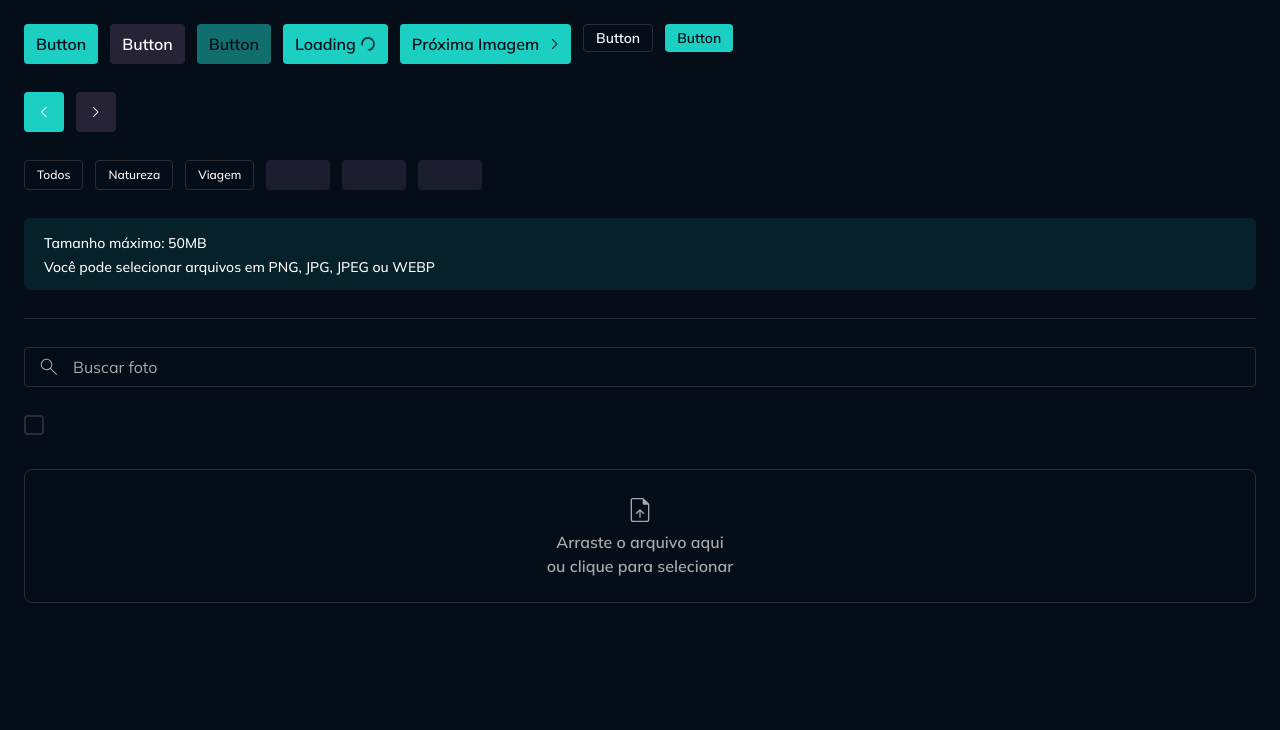
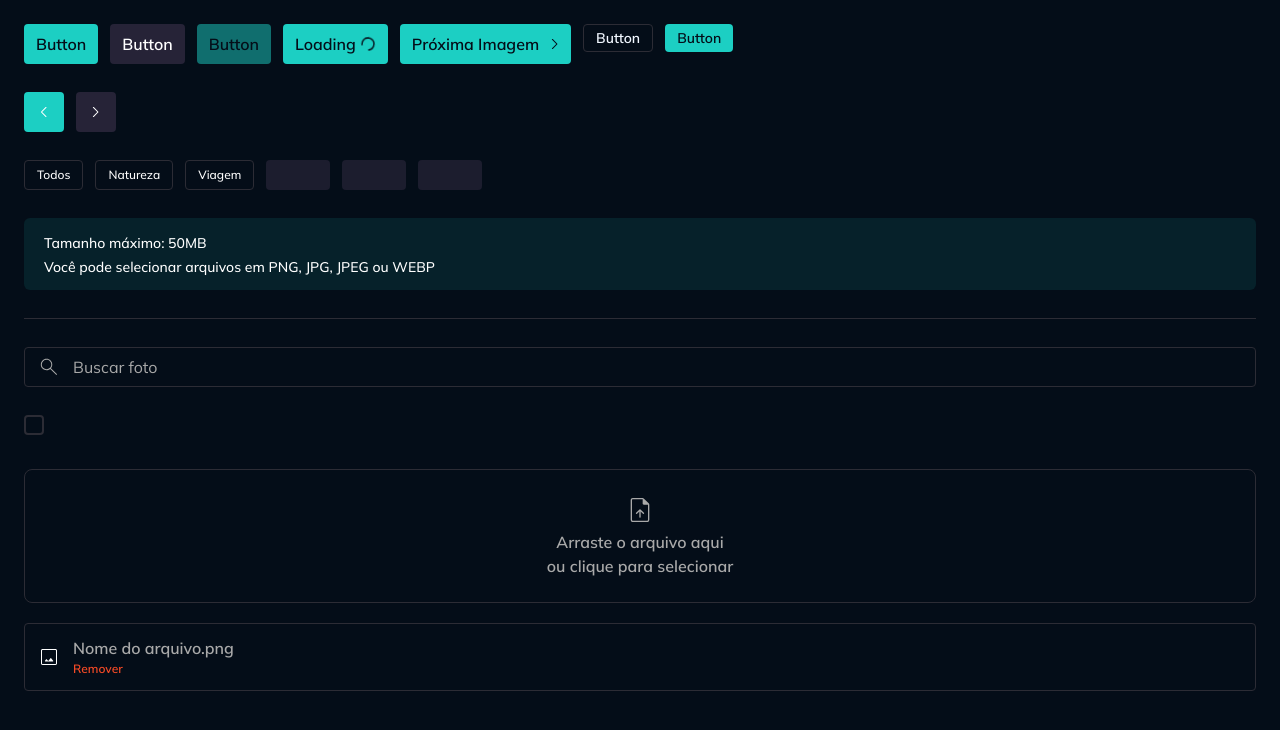
Before and after one commit to dev2Pedro/gallery-plus, a React (Vite) app: page / in a window 1280 px wide. Shown: the top 730 px of the page. Built offline with nearby package versions, Linux system fonts and the light colour scheme.

Commit message:
Montando layout do componente InputSingleFile

```diff
--- a/src/components/input-single-file.tsx
+++ b/src/components/input-single-file.tsx
@@ -1,7 +1,8 @@
 import { type VariantProps, tv } from "tailwind-variants";
 import Icon from "./icon";
-import Text from "./text";
+import Text, { textVariants } from "./text";
 import UploadFileIcon from "../assets/icons/upload-file.svg?react";
+import FileImageIcon from "../assets/icons/image.svg?react";
 
 export const InputSingleFileVariants = tv({
   base: `
@@ -34,10 +35,13 @@ export const inputSingleFileIconVariants = tv({
 
 interface InputSingleFileProps
   extends VariantProps<typeof InputSingleFileVariants>,
-    React.ComponentProps<"input"> {}
+    React.ComponentProps<"input"> {
+  error?: React.ReactNode;
+}
 
 export default function InputSingleFile({
   variantSize,
+  error,
   ...rest
 }: InputSingleFileProps) {
   return (
@@ -63,6 +67,33 @@ export default function InputSingleFile({
           </Text>
         </div>
       </div>
+      {error && (
+        <Text variant="label-small" className="text-accent-red">
+          Erro no campo
+        </Text>
+      )}
+
+      <div className="flex gap-3 items-center border border-solid border-border-primary mt-5 p-3 rounded">
+        <Icon svg={FileImageIcon} className="fill-white w-6 h-6" />
+        <div className="flex flex-col">
+          <div className="truncade max-w-80">
+            <Text variant="label-medium" className="text-placeholder">
+              Nome do arquivo.png
+            </Text>
+            <div className="flex">
+              <button
+                type="button"
+                className={textVariants({
+                  variant: "label-small",
+                  className: "text-accent-red cursor-pointer hover:underline",
+                })}
+              >
+                Remover
+              </button>
+            </div>
+          </div>
+        </div>
+      </div>
     </div>
   );
 }
```
